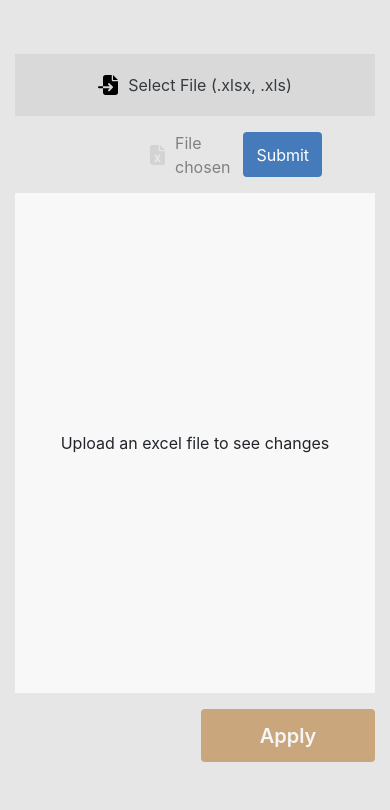
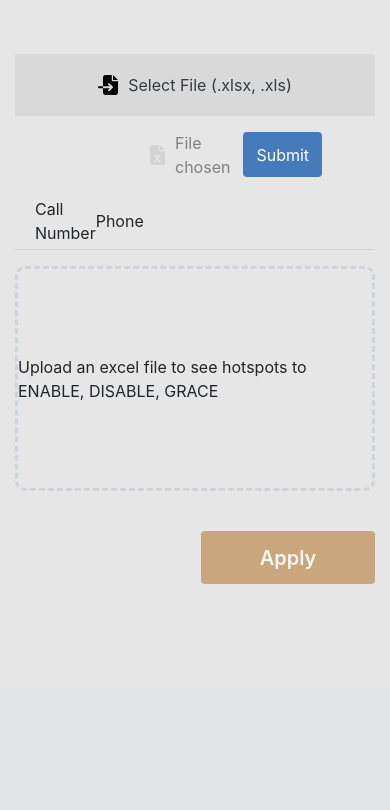
Before and after one commit to ckim-dot/hotspot_tracker, a Flask app: page /upload in a window 390 px wide. Shown: the part 154-964 px from the top of the page. After the commit the page ends 738 px from the top, so only its background shows below. Run offline with Flask 3, Linux system fonts and the light colour scheme; some libraries are stand-ins or nearby versions.

Commit message:
Reformat phone numbers in upload page.

```diff
--- a/templates/upload.html
+++ b/templates/upload.html
@@ -26,13 +26,35 @@
 
   </div>
 </div>
+<div class="d-flex flex-row w-100 justify-content-start">
+  <div class="w-100 m-1 text-black" style="border-radius: 10px">
+        <div
+          class="d-flex flex-row pl-3 pr-3 justify-content-between align-items-center"
+        >
+          <div class="d-flex w-25 flex-row align-items-center justify-content-between">
+            Call Number
+            <div class="d-flex flex-row align-items-center justify-content-between w-25">
+              Phone
+            </div>
+          </div>
+        </div>
+      </div>
+</div>
+<div class="d-flex flex-row w-100 justify-content-start mb-3" style="background-color: #ced4da; height:1px"></div>
+
 {% if not submitted %}
-<div class="w-100 d-flex justify-content-center align-items-center" style="height: 500px; background-color: #F8F8F8;">Upload an excel file to see changes</div>
+<div class="d-flex flex-column w-100">
+  <div class="d-flex flex-column pb-4 w-100">
+    <div class="w-100 d-flex justify-content-center align-items-center flex-column" style="height: 225px; border-radius: 10px; border-style: dashed; outline-width:2px; border-color: #ced4da">
+      Upload an excel file to see hotspots to ENABLE, DISABLE, GRACE
+    </div>
+  </div>
 
+</div>
 {% else %}
 <div class="d-flex flex-column w-100">
   <div class="d-flex flex-column pb-4 w-100">
-    <h1>Enable</h1>
+    <h2>Enable</h2>
     {% if to_enable | length == 0 %}
       <p class="pl-3">Nothing.</p>
     {% endif %}
@@ -41,9 +63,13 @@
       <div class="d-flex flex-row w-100">
         <div class="h-60 w-100 m-1 bg-dark text-white" style="border-radius: 10px">
           <div
-            class="d-flex flex-row p-3 justify-content-between align-items-center"
+            class="w-25 d-flex flex-row p-3 justify-content-between align-items-center"
           >
             <div style="padding-left: 10px">{{hotspot['call_number']}}</div>
+            <div class="d-flex flex-row align-items-center justify-content-between w-25">
+              <div style="background-color:#a8a8a8; width:1px; height:32px"></div>
+              <span style="color: #d8d8d8; font-size: medium; font-style:italic">{{hotspot['phone_number']}}</span>
+            </div>
           </div>
         </div>
       </div>
@@ -51,7 +77,7 @@
   </div>
 
   <div class="d-flex flex-column pb-4 w-100">
-    <h1>Disable</h1>
+    <h2>Disable</h2>
 
     {% if to_disable | length == 0 %}
       <p class="pl-3">Nothing.</p>
@@ -61,9 +87,13 @@
     <div class="d-flex flex-row w-100">
       <div class="h-60 w-100 m-1 bg-dark text-white" style="border-radius: 10px">
         <div
-          class="d-flex flex-row p-3 justify-content-between align-items-center"
+          class="w-25 d-flex flex-row p-3 justify-content-between align-items-center"
         >
-          <div style="padding-left: 10px">{{hotspot[0]}} ---- {{hotspot[1]}}</div>
+          <div style="padding-left: 10px">{{hotspot[0]}}</div>
+          <div class="d-flex flex-row align-items-center justify-content-between w-25">
+              <div style="background-color:#a8a8a8; width:1px; height:32px"></div>
+              <span style="color: #d8d8d8; font-size: medium; font-style:italic">{{hotspot[1]}}</span>
+            </div>
         </div>
       </div>
     </div>
@@ -72,7 +102,7 @@
 
   <div class="d-flex flex-column w-100">
   <div class="d-flex flex-column pb-4 w-100">
-    <h1>Grace</h1>
+    <h2>Grace</h2>
     {% if grace | length == 0 %}
       <p class="pl-3">Nothing.</p>
     {% endif %}
@@ -81,9 +111,13 @@
       <div class="d-flex flex-row w-100">
         <div class="h-60 w-100 m-1 bg-dark text-white" style="border-radius: 10px">
           <div
-            class="d-flex flex-row p-3 justify-content-between align-items-center"
+            class="w-25 d-flex flex-row p-3 justify-content-between align-items-center"
           >
-            <div style="padding-left: 10px">{{hotspot}}</div>
+            <div style="padding-left: 10px">{{hotspot[0]}}</div>
+            <div class="d-flex flex-row align-items-center justify-content-between w-25">
+              <div style="background-color:#a8a8a8; width:1px; height:32px"></div>
+              <span style="color: #d8d8d8; font-size: medium; font-style:italic">{{hotspot[1]}}</span>
+            </div>
           </div>
         </div>
       </div>
```
